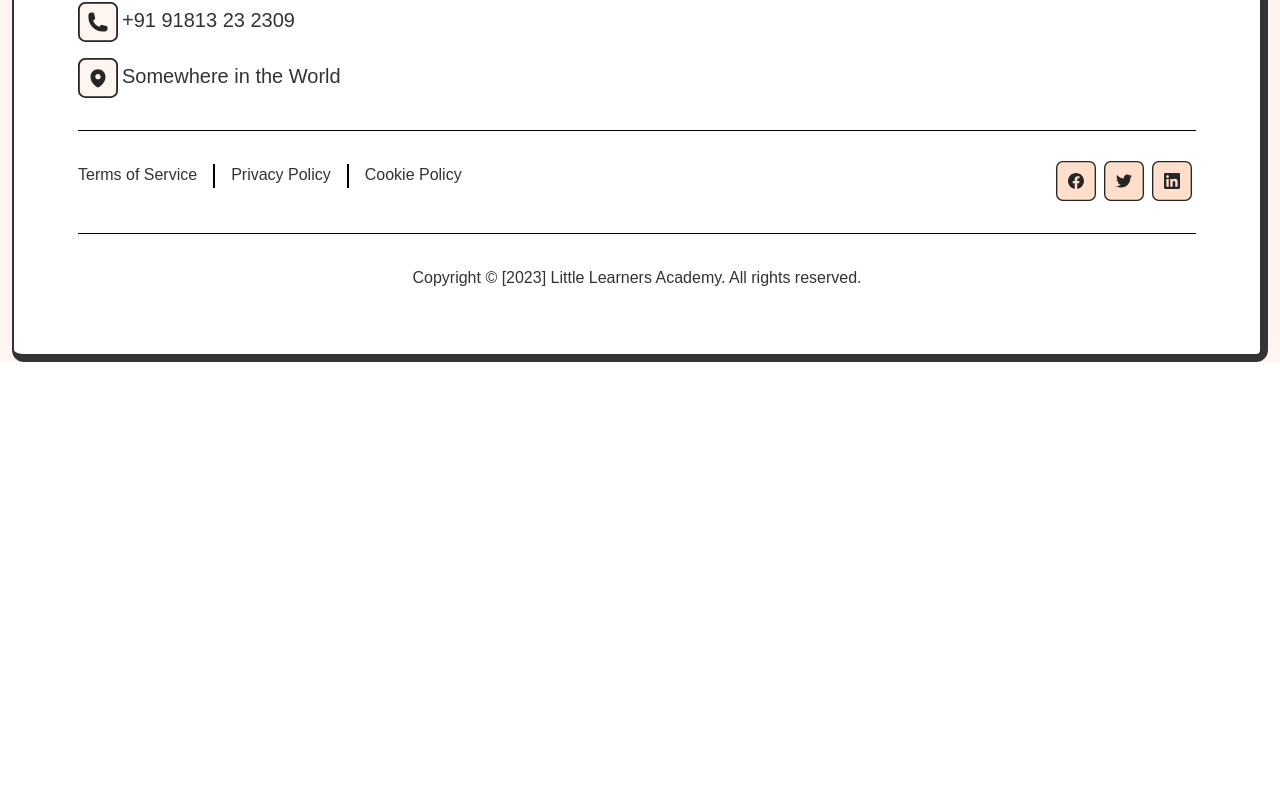
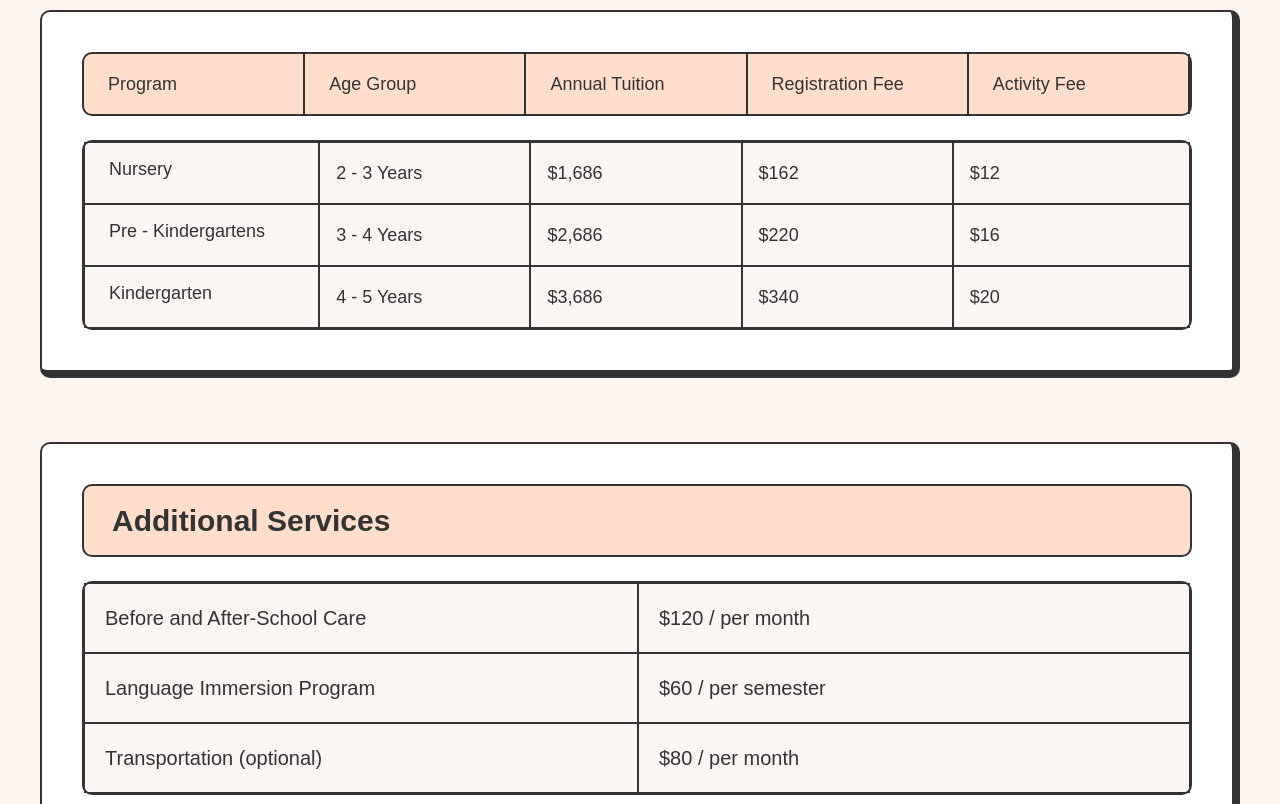
Before and after one commit to AniGvinepadze/littlelearnersnext2, a Next.js app: page /admissions in a window 1280 px wide. Shown: the part 2316-3120 px from the top of the page. Before the commit the page ends 2678 px from the top, so only its background shows below. Built offline with nearby package versions, Linux system fonts and the light colour scheme.

Commit message:
core/admissionPage

```diff
--- a/app/(pages)/admissions/page.tsx
+++ b/app/(pages)/admissions/page.tsx
@@ -1,5 +1,6 @@
 "use client"
 
+import Feestructure from "@/app/components/adminissions/Feestructure"
 import Introduction from "@/app/components/adminissions/Introduction"
 import Procces from "@/app/components/adminissions/Procces"
 
@@ -10,6 +11,7 @@ export default function Admission() {
       <div className="px-7">
         <Introduction/>
         <Procces/>
+        <Feestructure/>
       </div>
     </div>
   )
--- /dev/null
+++ b/app/components/adminissions/Feestructure.tsx
@@ -0,0 +1,85 @@
+"use client";
+
+import { fee, feeInfo, services } from "@/app";
+
+export default function Feestructure() {
+  return (
+    <main>
+      <section className="flex flex-col my-32 justify-center items-center text-center w-full max-900:my-20">
+        <div className="max-w-[248px] w-full">
+          <button className="w-full border-2 border-text flex justify-center items-center rounded-[6px] p-1  hover:bg-primary transition ease-in-out">
+            Our Features
+          </button>
+        </div>
+        <h2 className="font-bold text-[48px] py-2 max-400:text-[40px]">
+          Fee Structure
+        </h2>
+        <p className="font-medium text-base flex flex-col max-w-[1000px] w-full">
+          Our fee structure is transparent, and we strive to keep our fees
+          competitive within the education sector. The fees vary based on the
+          program, age group, and any additional services chosen.
+        </p>
+      </section>
+
+      <section>
+        <div className="w-full p-10 bg-white border-l-2  border-t-2  border-b-8 border-r-8 border-text rounded-[10px]">
+          <div className="bg-secondary border-2 border-text rounded-[10px] flex justify-between ">
+            {fee.map((fee) => (
+              <div
+                key={fee.id}
+                className="py-4 px-6 border-r-2 border-text max-w-[230px] w-full"
+              >
+                <div className="flex items-center ">
+                  <p className="font-medium text-lg">{fee.title}</p>
+                </div>
+              </div>
+            ))}
+          </div>
+          <div className="bg-[#fbf6f4] border-2 border-text rounded-[10px]  mt-6 ">
+            {feeInfo.map((fee) => (
+              <div key={fee.id} className="px-6 border border-text w-full ">
+                <div className=" grid grid-cols-5">
+                  <p className="font-medium text-lg  border-r-2 border-text min-h-[58px] py-3">
+                    {fee.title}
+                  </p>
+                  <p className="font-medium text-lg  border-r-2 border-text p-4">
+                    {fee.years}
+                  </p>
+                  <p className="font-medium text-lg  border-r-2 border-text p-4 ">
+                    {" "}
+                    {fee.annual}
+                  </p>
+                  <p className="font-medium text-lg  border-r-2 border-text p-4 ">
+                    {fee.registration}
+                  </p>
+                  <p className="font-medium text-lg p-4"> {fee.activity}</p>
+                </div>
+              </div>
+            ))}
+          </div>
+        </div>
+      </section>
+      <section>
+        <div className="w-full p-10 bg-white border-l-2  border-t-2  border-b-8 border-r-8 border-text rounded-[10px] mt-16 mb-32">
+          <div className="bg-secondary border-2 border-text rounded-[10px] flex justify-between px-7 py-3">
+            <h2 className="font-semibold text-[30px]">Additional Services</h2>
+          </div>
+
+          <div className=" bg-[#fbf6f4] border-2 border-text rounded-[10px] mt-6   ">
+            {services.map((service) => (
+              <div
+                key={service.id}
+                className="grid grid-cols-2   border border-text"
+              >
+                <p className="font-medium text-xl p-5">{service.title}</p>
+                <p className="font-medium text-xl border-text border-l-2 min-h-[58px] p-5">
+                  {service.desc}
+                </p>
+              </div>
+            ))}
+          </div>
+        </div>
+      </section>
+    </main>
+  );
+}
--- a/app/index.ts
+++ b/app/index.ts
@@ -697,3 +697,76 @@ export const process = [
     desc: "Once the admission process is complete, you will receive an official acceptance letter from Little Learners Academy.",
   },
 ];
+
+
+export const fee = [
+  {
+    id:1,
+    title:"Program"
+  },
+  {
+    id:2,
+    title:"Age Group"
+  },
+  {
+    id:3,
+    title:"Annual Tuition"
+  },
+  {
+    id:4,
+    title:"Registration Fee"
+  },
+  {
+    id:5,
+    title:"Activity Fee"
+  },
+
+]
+
+export const feeInfo = [
+  {
+    id:1,
+    title:"Nursery",
+    years:"2 - 3 Years",
+    annual:"$1,686",
+    registration:"$162",
+    activity:"$12",
+  },
+  {
+    id:2,
+    title:"Pre - Kindergartens",
+    years:"3 - 4 Years",
+    annual:"$2,686",
+    registration:"$220",
+    activity:"$16",
+  },
+  {
+    id:3,
+    title:"Kindergarten",
+    years:"4 - 5 Years",
+    annual:"$3,686",
+    registration:"$340",
+    activity:"$20",
+  },
+
+
+]
+
+
+export const services = [
+  {
+    id:1,
+    title:"Before and After-School Care",
+    desc:"$120 / per month"
+  },
+  {
+    id:2,
+    title:"Language Immersion Program",
+    desc:"$60 / per semester"
+  },
+  {
+    id:3,
+    title:"Transportation (optional)",
+    desc:"$80 / per month"
+  },
+]
```
